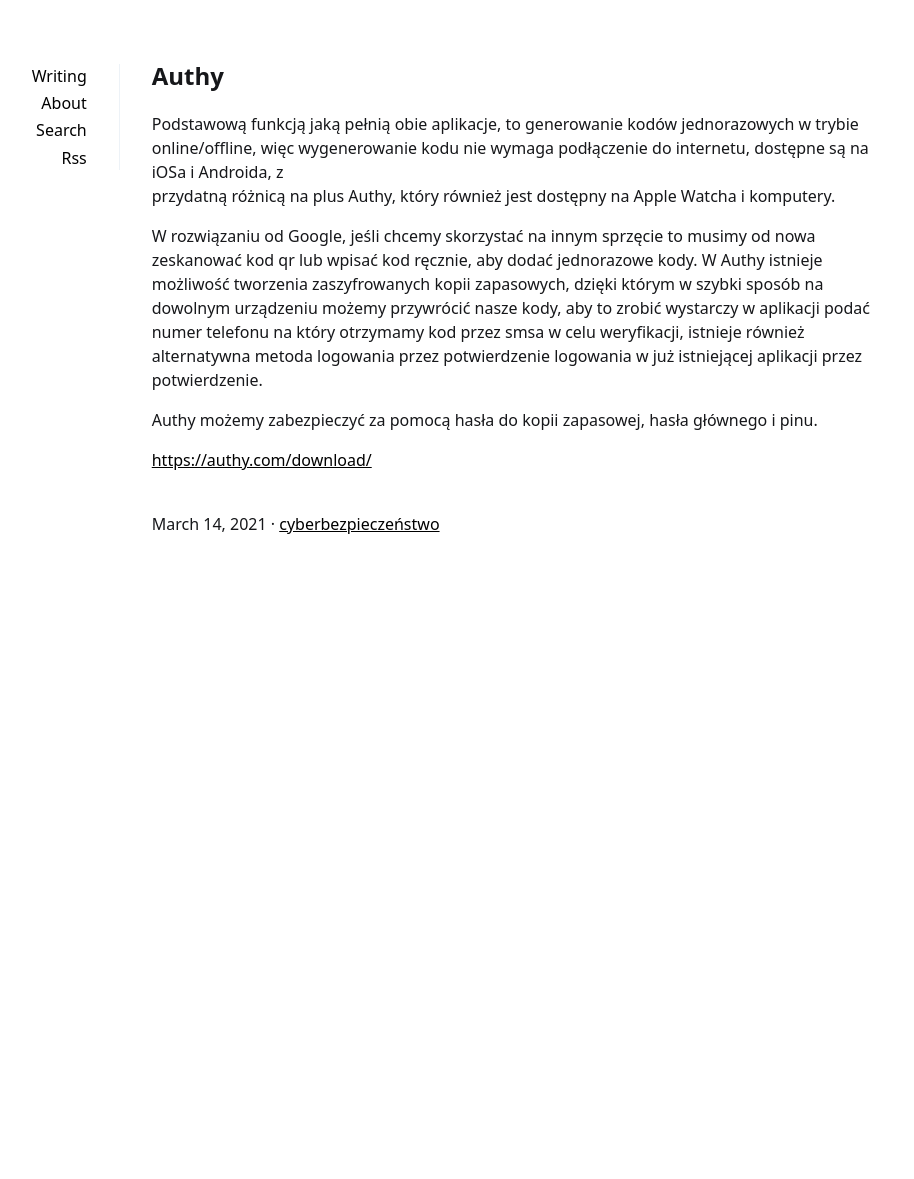
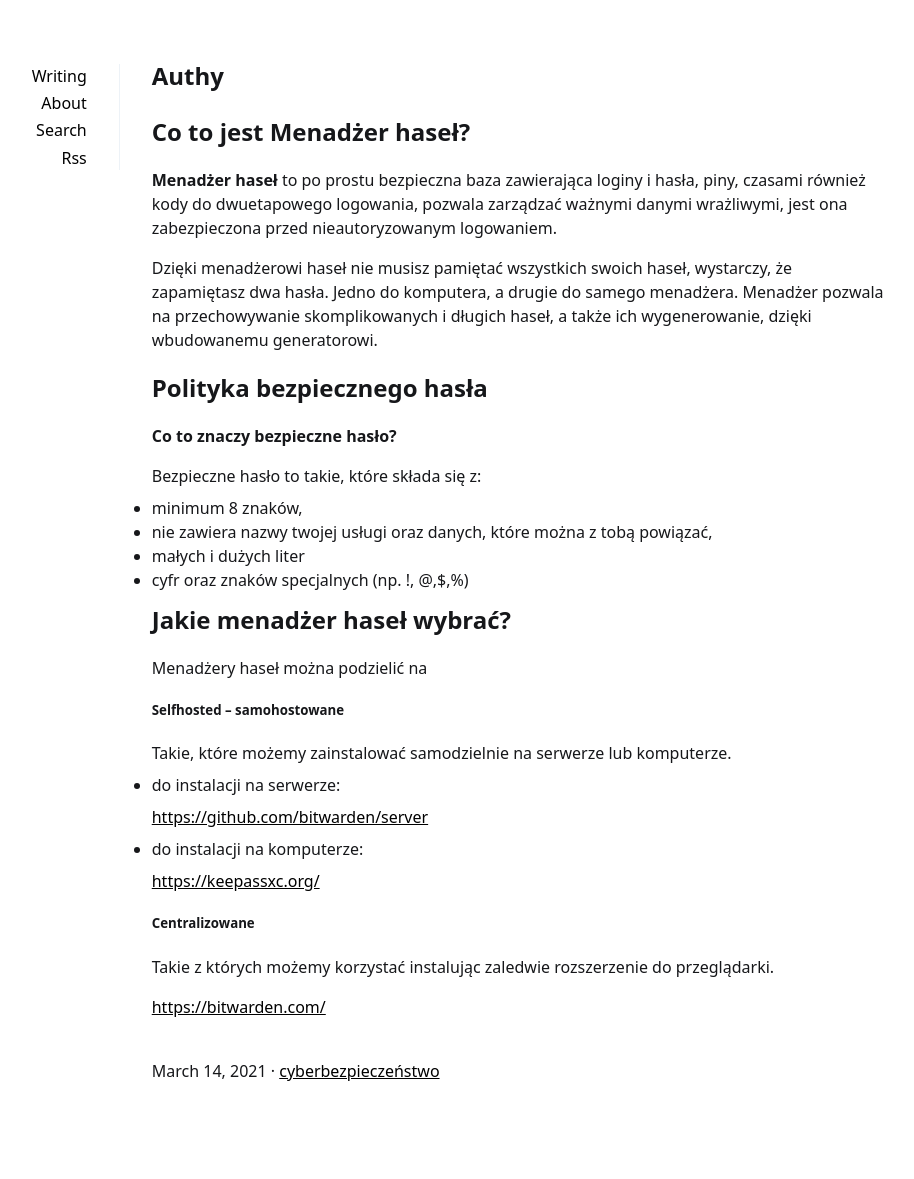
Before and after one commit to wojgx/wojgx.pl, a Jekyll site: the page built from _posts/2021-03-14-dlaczego-warto-korzystac-menadzera-hasel-i-jaki-wybrac.md, in a window 1280 px wide. Shown: the whole page, without its empty margins (201-1115 px from the left). Built offline with Jekyll 4.4.1, drawn with Linux system fonts in a browser that asks for light colours; before the commit the page ends 900 px from its top, so only the background shows below that.

Commit message:
[HT] Updated file: _posts/2021-03-14-dlaczego-warto-korzystac-menadzera-hasel-i-jaki-wybrac.md

```diff
--- a/_posts/2021-03-14-dlaczego-warto-korzystac-menadzera-hasel-i-jaki-wybrac.md
+++ b/_posts/2021-03-14-dlaczego-warto-korzystac-menadzera-hasel-i-jaki-wybrac.md
@@ -2,16 +2,41 @@
 layout: post
 title: Authy
 description: >-
-  To aplikacja do dwuetapowej weryfikacji, alternatywa dla Google Authenticator.
-  Dlaczego Authy jest lepsze od rozwiązania Google?
+  Menadżer haseł, czyli nasza baza z najważniejszymi danymi do logowania w
+  różnych serwisach i nie tylko. W tym wpisie dowiesz się dlaczego warto z niego
+  korzystać oraz jaki wybrać.
 summary: >-
-  To aplikacja do dwuetapowej weryfikacji, alternatywa dla Google Authenticator.
-  Dlaczego Authy jest lepsze od rozwiązania Google?
+  Menadżer haseł, czyli nasza baza z najważniejszymi danymi do logowania w
+  różnych serwisach i nie tylko. W tym wpisie dowiesz się dlaczego warto z niego
+  korzystać oraz jaki wybrać.
 tags:
   - cyberbezpieczeństwo
 
 ---
-<p>Podstawową funkcją jaką pełnią obie aplikacje, to generowanie kod&oacute;w jednorazowych w trybie online/offline, więc wygenerowanie kodu nie wymaga podłączenie do internetu, dostępne są na iOSa i Androida, z<br />przydatną r&oacute;żnicą na plus Authy, kt&oacute;ry r&oacute;wnież jest dostępny na Apple Watcha i komputery.</p>
-<p>W rozwiązaniu od Google, jeśli chcemy skorzystać na innym sprzęcie to musimy od nowa zeskanować kod qr lub wpisać kod ręcznie, aby dodać jednorazowe kody. W Authy istnieje możliwość tworzenia zaszyfrowanych kopii zapasowych, dzięki kt&oacute;rym w szybki spos&oacute;b na dowolnym urządzeniu możemy przywr&oacute;cić nasze kody, aby to zrobić wystarczy w aplikacji podać numer telefonu na kt&oacute;ry otrzymamy kod przez smsa w celu weryfikacji, istnieje r&oacute;wnież alternatywna metoda logowania przez potwierdzenie logowania w już istniejącej aplikacji przez potwierdzenie.</p>
-<p>Authy możemy zabezpieczyć za pomocą hasła do kopii zapasowej, hasła gł&oacute;wnego i pinu.</p>
-<p><a href="https://authy.com/download/" target="_blank" rel="noopener">https://authy.com/download/</a></p>
+<h2 id="co-to-jest-menad-er-hase-">Co to jest Menadżer haseł?</h2>
+<p><strong>Menadżer haseł</strong> to po prostu bezpieczna baza zawierająca loginy i hasła, piny, czasami r&oacute;wnież kody do dwuetapowego logowania, pozwala zarządzać ważnymi danymi wrażliwymi, jest ona zabezpieczona przed nieautoryzowanym logowaniem.</p>
+<p>Dzięki menadżerowi haseł nie musisz pamiętać wszystkich swoich haseł, wystarczy, że zapamiętasz dwa hasła. Jedno do komputera, a drugie do samego menadżera. Menadżer pozwala na przechowywanie skomplikowanych i długich haseł, a także ich wygenerowanie, dzięki wbudowanemu generatorowi.</p>
+<h2 id="polityka-bezpiecznego-has-a">Polityka bezpiecznego hasła</h2>
+<p><strong>Co to znaczy bezpieczne hasło?</strong></p>
+<p>Bezpieczne hasło to takie, kt&oacute;re składa się z:</p>
+<ul>
+<li>minimum 8 znak&oacute;w,</li>
+<li>nie zawiera nazwy twojej usługi oraz danych, kt&oacute;re można z tobą powiązać,</li>
+<li>małych i dużych liter</li>
+<li>cyfr oraz znak&oacute;w specjalnych (np. !, @,$,%)</li>
+</ul>
+<h2 id="jakie-menad-er-hase-wybra-">Jakie menadżer haseł wybrać?</h2>
+<p>Menadżery haseł można podzielić na</p>
+<h5 id="selfhosted-samohostowane">Selfhosted &ndash; samohostowane</h5>
+<p>Takie, kt&oacute;re możemy zainstalować samodzielnie na serwerze lub komputerze.</p>
+<ul>
+<li>do instalacji na serwerze:</li>
+</ul>
+<p><a href="https://github.com/bitwarden/server">https://github.com/bitwarden/server</a></p>
+<ul>
+<li>do instalacji na komputerze:</li>
+</ul>
+<p><a href="https://keepassxc.org/">https://keepassxc.org/</a></p>
+<h5 id="centralizowane">Centralizowane</h5>
+<p>Takie z kt&oacute;rych możemy korzystać instalując zaledwie rozszerzenie do przeglądarki.</p>
+<p><a href="https://bitwarden.com/">https://bitwarden.com/</a></p>
```
